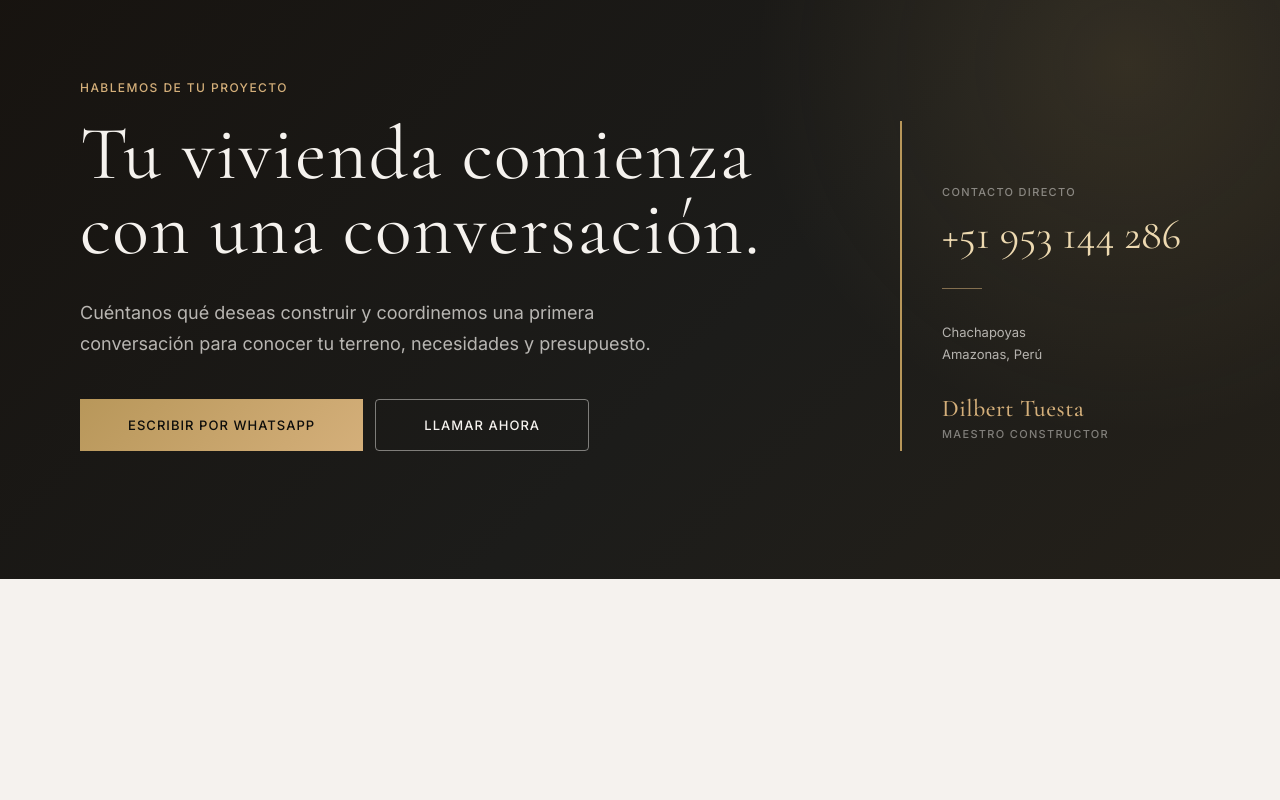
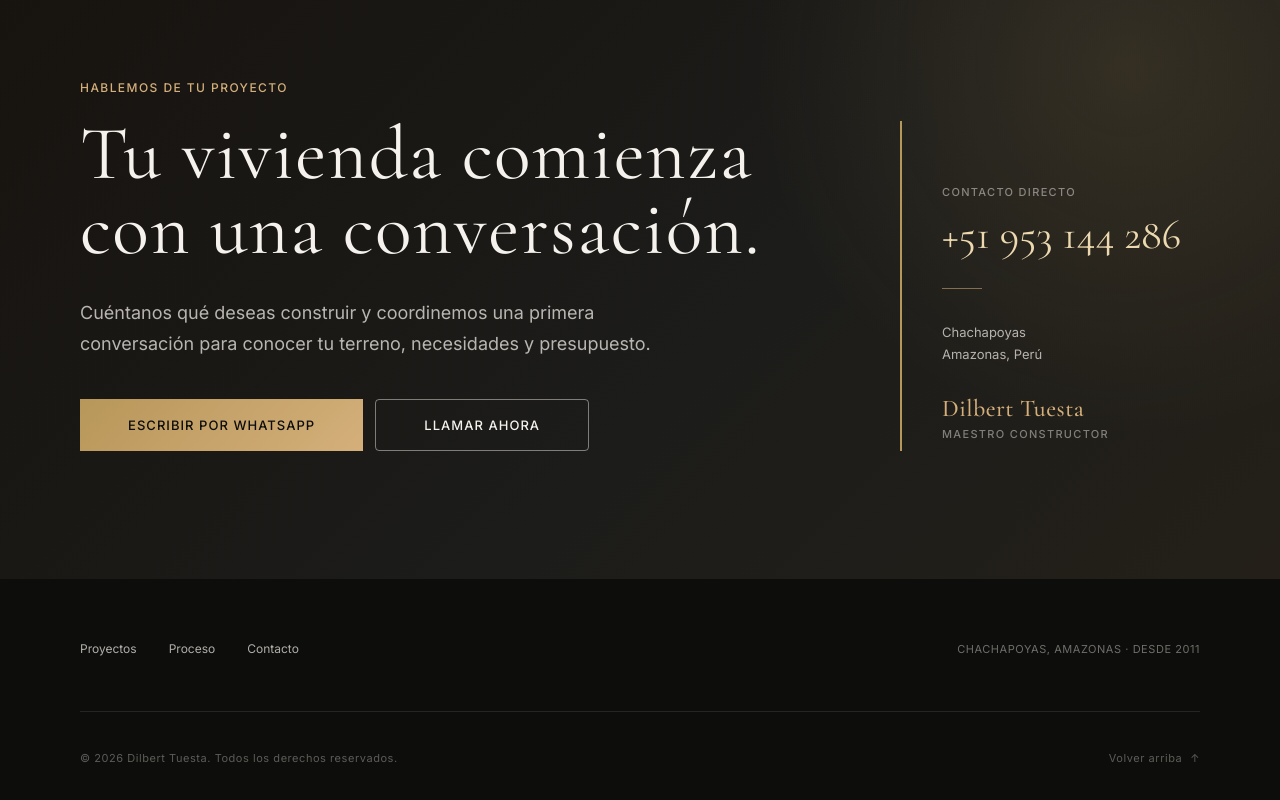
Before and after one commit to DiegoQV/web-construccion, a Next.js app: page / in a window 1280 px wide. Shown: the part 7942-8742 px from the top of the page. Before the commit the page ends 8521 px from the top, so only its background shows below. Built offline with nearby package versions, Linux system fonts and the light colour scheme.

Commit message:
integrando footer

```diff
--- a/components/layout/Footer/Footer.module.css
+++ b/components/layout/Footer/Footer.module.css
@@ -1 +1,110 @@
-/* Footer styles — Sprint 11 */
+.footer {
+  color: var(--color-text-inverse);
+  background-color: var(--color-black-absolute);
+}
+
+.footer__inner {
+  width: 100%;
+  max-width: var(--container-2xl);
+  margin-inline: auto;
+  padding: var(--space-10) var(--space-5) var(--space-8);
+}
+
+.footer__top,
+.footer__bottom {
+  display: flex;
+  flex-direction: column;
+}
+
+.footer__top {
+  gap: var(--space-8);
+}
+
+.footer__nav ul {
+  display: flex;
+  flex-wrap: wrap;
+  gap: var(--space-2) var(--space-8);
+  margin: 0;
+  padding: 0;
+  list-style: none;
+}
+
+.footer__nav a,
+.footer__back {
+  display: inline-flex;
+  min-height: 44px;
+  align-items: center;
+  color: rgba(245, 242, 238, 0.7);
+  font-family: var(--font-body);
+  font-size: var(--font-size-xs);
+  text-decoration: none;
+  transition: color var(--transition-color);
+}
+
+.footer__nav a:hover,
+.footer__back:hover {
+  color: var(--color-bronze-light);
+}
+
+.footer__location {
+  color: rgba(245, 242, 238, 0.42);
+  font-family: var(--font-body);
+  font-size: var(--font-size-2xs);
+  line-height: var(--line-height-normal);
+  letter-spacing: var(--tracking-wide);
+  text-transform: uppercase;
+}
+
+.footer__bottom {
+  gap: var(--space-4);
+  margin-top: var(--space-8);
+  padding-top: var(--space-6);
+  border-top: 1px solid rgba(245, 242, 238, 0.1);
+}
+
+.footer__bottom p,
+.footer__back {
+  color: rgba(245, 242, 238, 0.34);
+  font-family: var(--font-body);
+  font-size: var(--font-size-2xs);
+  line-height: var(--line-height-normal);
+  letter-spacing: var(--tracking-wide);
+}
+
+.footer__back {
+  gap: var(--space-2);
+}
+
+.footer a:focus-visible {
+  outline: 3px solid var(--color-brand-accent);
+  outline-offset: 4px;
+}
+
+@media (min-width: 768px) {
+  .footer__inner {
+    padding: var(--space-12) var(--space-10) var(--space-8);
+  }
+
+  .footer__top,
+  .footer__bottom {
+    flex-direction: row;
+    align-items: center;
+    justify-content: space-between;
+  }
+
+  .footer__bottom {
+    margin-top: var(--space-10);
+  }
+}
+
+@media (min-width: 1280px) {
+  .footer__inner {
+    padding-inline: var(--space-20);
+  }
+}
+
+@media (prefers-reduced-motion: reduce) {
+  .footer a {
+    transition: none;
+  }
+}
--- a/components/layout/Footer/Footer.tsx
+++ b/components/layout/Footer/Footer.tsx
@@ -1,6 +1,44 @@
-// Footer — implementation in Sprint 11
-// Full specification in Screen Specification document, Section 10.
+import { siteConfig } from "@/data/site-config";
+import styles from "./Footer.module.css";
+
+const footerLinks = [
+  { label: "Proyectos", href: "#proyectos" },
+  { label: "Proceso", href: "#proceso" },
+  { label: "Contacto", href: "#contacto" },
+] as const;
 
 export function Footer() {
-  return null;
+  const currentYear = new Date().getFullYear();
+
+  return (
+    <footer className={styles.footer}>
+      <div className={styles.footer__inner}>
+        <div className={styles.footer__top}>
+          <nav className={styles.footer__nav} aria-label="Navegación del pie">
+            <ul>
+              {footerLinks.map((item) => (
+                <li key={item.href}>
+                  <a href={item.href}>{item.label}</a>
+                </li>
+              ))}
+            </ul>
+          </nav>
+
+          <p className={styles.footer__location}>
+            {siteConfig.city}, {siteConfig.region} · Desde{" "}
+            {siteConfig.foundingYear}
+          </p>
+        </div>
+
+        <div className={styles.footer__bottom}>
+          <p>
+            © {currentYear} {siteConfig.ownerName}. Todos los derechos reservados.
+          </p>
+          <a href="#main-content" className={styles.footer__back}>
+            Volver arriba <span aria-hidden="true">↑</span>
+          </a>
+        </div>
+      </div>
+    </footer>
+  );
 }
```
